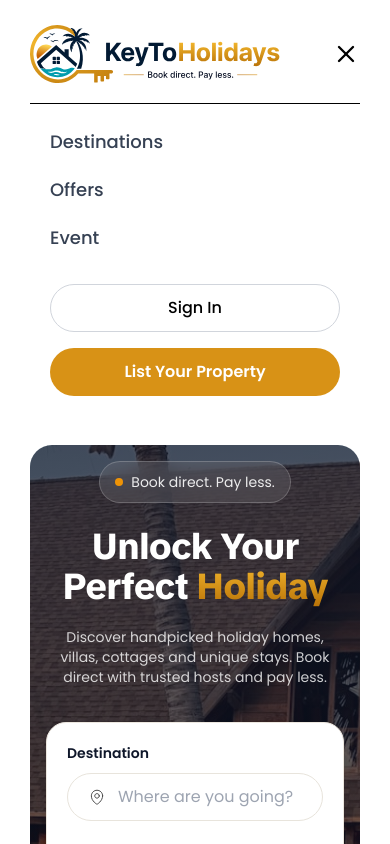
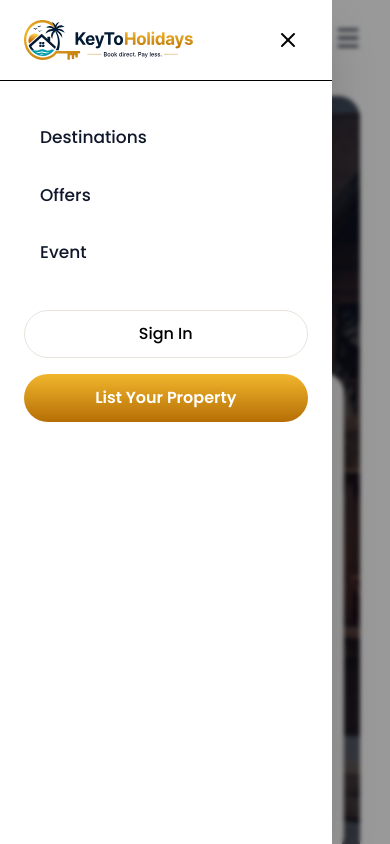
Before and after one commit to payalptoliya416/key_to_holiday, a Next.js app: page / in a window 390 px wide. Both pictures are taken after a click on the button 346 px from the left and 53 px from the top of the page. Shown: the top 844 px of the page. Built offline with nearby package versions, Linux system fonts and the light colour scheme.

Commit message:
header responsive

```diff
--- a/src/components/Header.tsx
+++ b/src/components/Header.tsx
@@ -3,7 +3,7 @@
 import Image from "next/image";
 import Link from "next/link";
 import { Menu, X } from "lucide-react";
-import { useState } from "react";
+import { useEffect, useState } from "react";
 import { usePathname } from "next/navigation";
 
 const navItems = [
@@ -17,17 +17,40 @@ export default function Header() {
   const pathname = usePathname();
 
   const isSignInPage = pathname === "/sign-in";
+
+  useEffect(() => {
+    if (open) {
+      document.body.style.overflow = "hidden";
+    } else {
+      document.body.style.overflow = "";
+    }
+
+    return () => {
+      document.body.style.overflow = "";
+    };
+  }, [open]);
   return (
-    <header className="sticky top-0 z-50 bg-white px-[30px] py-[25px]">
+    <header className="sticky top-0 z-50 bg-white px-5 py-4 sm:px-6 lg:px-[30px] lg:py-[25px]">
       <div className="">
         <div className="flex items-center justify-between pb-5 lg:pb-0">
           <Link href="/" className="flex items-center">
-            <Image src="/images/logo.svg" alt="KeyToHolidays" width={251} height={58} priority className="" />
+            <Image
+              src="/images/logo.svg"
+              alt="KeyToHolidays"
+              width={251}
+              height={58}
+              priority
+              className="h-10 w-auto lg:h-[58px]"
+            />
           </Link>
 
           <nav className="hidden items-center gap-5 lg:flex">
             {navItems.map((item) => (
-              <Link key={item.name} href={item.href} className="text-base font-normal text-[#0F172A] transition hover:text-[#E39A16]">
+              <Link
+                key={item.name}
+                href={item.href}
+                className="text-base font-normal text-[#0F172A] transition hover:text-[#E39A16]"
+              >
                 {item.name}
               </Link>
             ))}
@@ -51,34 +74,82 @@ export default function Header() {
             </Link>
           </div>
 
-          <button onClick={() => setOpen(!open)} className="lg:hidden">
-            {open ? <X className="h-7 w-7" /> : <Menu className="h-7 w-7" />}
+          <button
+            onClick={() => setOpen(true)}
+            className="rounded-lg p-2 transition hover:bg-gray-100 lg:hidden"
+          >
+            <Menu className="h-7 w-7 text-[#0F172A]" />
           </button>
         </div>
       </div>
 
-      <div className={`overflow-hidden transition-all duration-300 lg:hidden ${open ? "max-h-[500px]" : "max-h-0"}`}>
-        <div className="border-t bg-white px-5 py-6">
-          <nav className="flex flex-col gap-5">
+      {/* Mobile Menu */}
+      <div
+        className={`fixed inset-0 z-[100] lg:hidden transition-all duration-300 ${
+          open ? "visible" : "invisible"
+        }`}
+      >
+        {/* Overlay */}
+        <div
+          onClick={() => setOpen(false)}
+          className={`absolute inset-0 bg-black/40 backdrop-blur-[2px] transition-opacity duration-300 ${
+            open ? "opacity-100" : "opacity-0"
+          }`}
+        />
+
+        {/* Drawer */}
+        <div
+          className={`absolute left-0 top-0 h-full w-[85%] max-w-[340px] bg-white shadow-2xl transition-transform duration-300 ${
+            open ? "translate-x-0" : "-translate-x-full"
+          }`}
+        >
+          {/* Header */}
+          <div className="flex items-center justify-between border-b px-6 py-5">
+            <Image src="/images/logo.svg" alt="logo" width={170} height={40} />
+
+            <button
+              onClick={() => setOpen(false)}
+              className="rounded-full p-2 transition hover:bg-gray-100"
+            >
+              <X className="h-6 w-6" />
+            </button>
+          </div>
+
+          {/* Nav */}
+          <nav className="px-6 py-8">
+            <div className="flex flex-col gap-2">
               {navItems.map((item) => (
-              <Link key={item.name} href={item.href} onClick={() => setOpen(false)} className="text-lg font-medium text-gray-700 hover:text-[#D89216]">
+                <Link
+                  key={item.name}
+                  href={item.href}
+                  onClick={() => setOpen(false)}
+                  className="rounded-xl px-4 py-3 text-[17px] font-medium text-[#0F172A] transition hover:bg-[#FFF8EC] hover:text-[#E39A16]"
+                >
                   {item.name}
                 </Link>
               ))}
-          </nav>
+            </div>
 
-          <div className="mt-8 flex flex-col gap-4">
+            <div className="mt-8 space-y-4">
               {!isSignInPage && (
                 <Link
                   href="/sign-in"
                   onClick={() => setOpen(false)}
-              className="flex h-12 items-center justify-center rounded-full border border-gray-300 font-medium"
+                  className="flex h-12 items-center justify-center rounded-full border border-[#E8E4DC] font-medium transition hover:border-[#E39A16] hover:text-[#E39A16]"
                 >
                   Sign In
                 </Link>
               )}
-            <button className="h-12 rounded-full bg-[#D89216] font-semibold text-white">List Your Property</button>
+
+              <Link
+                href="/list-your-property"
+                onClick={() => setOpen(false)}
+                className="gold-gradient flex h-12 items-center justify-center rounded-full font-semibold text-white"
+              >
+                List Your Property
+              </Link>
             </div>
+          </nav>
         </div>
       </div>
     </header>
--- a/src/components/footer/Footer.tsx
+++ b/src/components/footer/Footer.tsx
@@ -50,7 +50,7 @@ function Footer() {
      {!hideNewsletter && <NewsletterSection />}
       <footer className="bg-[#11182C] text-white">
         <div className="container-custom pt-[70px]">
-          <div className="grid grid-cols-12 gap-y-10 gap-x-8">
+          <div className="grid grid-cols-12 sm:gap-10">
             <div className="col-span-12 lg:col-span-4">
               <Image
                 src="/images/light-logo.svg"
```
Lines whose indentation alone changed are shown as unchanged.
